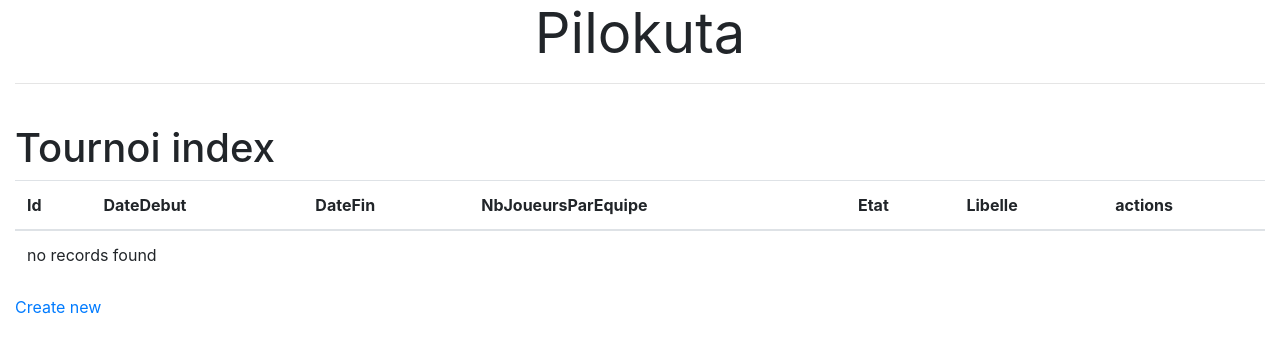
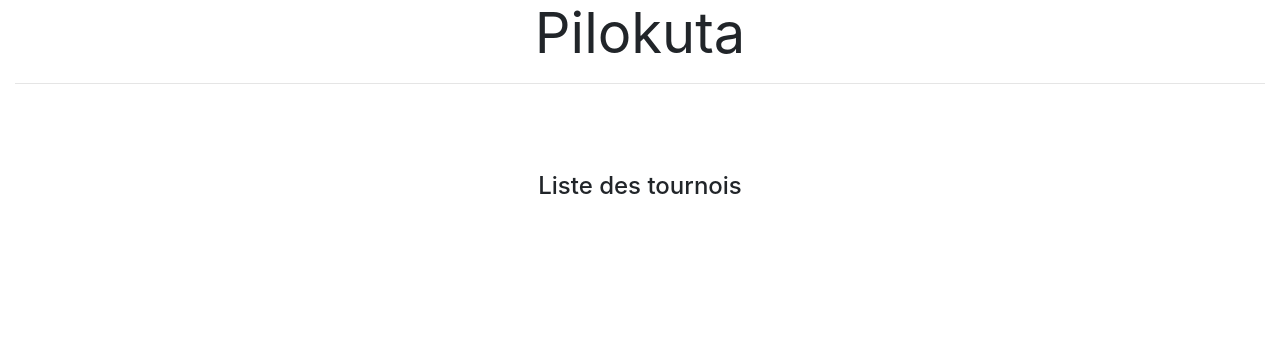
Before and after one commit to kevoliva/Pilokuta, a Symfony app: template templates/tournoi/index.html.twig in a window 1280 px wide. Shown: the top 353 px of the page. Run offline with Twig, Linux system fonts and the light colour scheme; the template is opened without the code that fills it, so the values that code supplies are empty; some libraries are stand-ins or nearby versions.

Commit message:
Amélioration page accueil + Show tournoi

```diff
--- a/src/Controller/PilokutaController.php
+++ b/src/Controller/PilokutaController.php
@@ -8,7 +8,7 @@ use Symfony\Component\Routing\Annotation\Route;
 class PilokutaController extends AbstractController
 {
     /**
-     * @Route("/", name="pilokuta")
+     * @Route("/pilokuta", name="pilokuta")
      */
     public function index()
     {
--- a/templates/base.html.twig
+++ b/templates/base.html.twig
@@ -28,6 +28,17 @@
         </div>
         {% endblock %}
         <br>
+        {% block navbar %}
+
+        <nav class="nav nav-pills nav-justified">
+          <a class="nav-item nav-link active" href="#">Informations</a>
+          <a class="nav-item nav-link" href="#">Calendrier</a>
+          <a class="nav-item nav-link" href="#">Résultats</a>
+          <a class="nav-item nav-link" href="#">Phases finales</a>
+        </nav>
+
+        {% endblock %}
+        <br><br>
       </div>
     </div>
     <div class="row">
--- a/templates/tournoi/index.html.twig
+++ b/templates/tournoi/index.html.twig
@@ -1,43 +1,40 @@
 {% extends 'base.html.twig' %}
 
-{% block title %}Tournoi index{% endblock %}
+{% block title %}Pilokuta{% endblock %}
+{% block navbar %}{% endblock %}
+{% block body %}
+<center>
+  <h4>
+    Liste des tournois
+  </h6>
+</center>
+<br><br>
 
-{% block body %}
-    <h1>Tournoi index</h1>
+<div class="row">
 
-    <table class="table">
-        <thead>
-            <tr>
-                <th>Id</th>
-                <th>DateDebut</th>
-                <th>DateFin</th>
-                <th>NbJoueursParEquipe</th>
-                <th>Etat</th>
-                <th>Libelle</th>
-                <th>actions</th>
-            </tr>
-        </thead>
-        <tbody>
-        {% for tournoi in tournois %}
-            <tr>
-                <td>{{ tournoi.id }}</td>
-                <td>{{ tournoi.dateDebut ? tournoi.dateDebut|date('Y-m-d') : '' }}</td>
-                <td>{{ tournoi.dateFin ? tournoi.dateFin|date('Y-m-d') : '' }}</td>
-                <td>{{ tournoi.nbJoueursParEquipe }}</td>
-                <td>{{ tournoi.etat }}</td>
-                <td>{{ tournoi.libelle }}</td>
-                <td>
-                    <a href="{{ path('tournoi_show', {'id': tournoi.id}) }}">show</a>
-                    <a href="{{ path('tournoi_edit', {'id': tournoi.id}) }}">edit</a>
-                </td>
-            </tr>
-        {% else %}
-            <tr>
-                <td colspan="7">no records found</td>
-            </tr>
-        {% endfor %}
-        </tbody>
-    </table>
+{% for tournoi in tournois %}
 
-    <a href="{{ path('tournoi_new') }}">Create new</a>
+<div class="col-md-3">
+  <div class="card" >
+    <div class="card-body">
+      <center>
+        <h4 class="card-title">{{ tournoi.libelle }}</h4>
+        <h6 class="card-subtitle mb-4 text-muted">
+          {% if tournoi.nbJoueursParEquipe == 1 %}
+          1 vs 1
+          {% elseif tournoi.nbJoueursParEquipe == 2 %}
+          2 vs 2
+          {% endif %}
+        </h6>
+        <h6 class="card-subtitle mb-4 text-muted">{{ tournoi.dateDebut ? tournoi.dateDebut|date('Y-m-d') : '' }} - {{ tournoi.dateFin ? tournoi.dateFin|date('Y-m-d') : '' }}</h6>
+        <button class="btn btn-outline-success">Consulter</button>
+      </center>
+    </div>
+  </div>
+</div>
+
+{% endfor %}
+
+</div>
+
 {% endblock %}
```
Also changed, not shown: templates/pilokuta/index.html.twig (deleted, +0 -24 lines), templates/tournoi/show.html.twig (+10 -33 lines).
